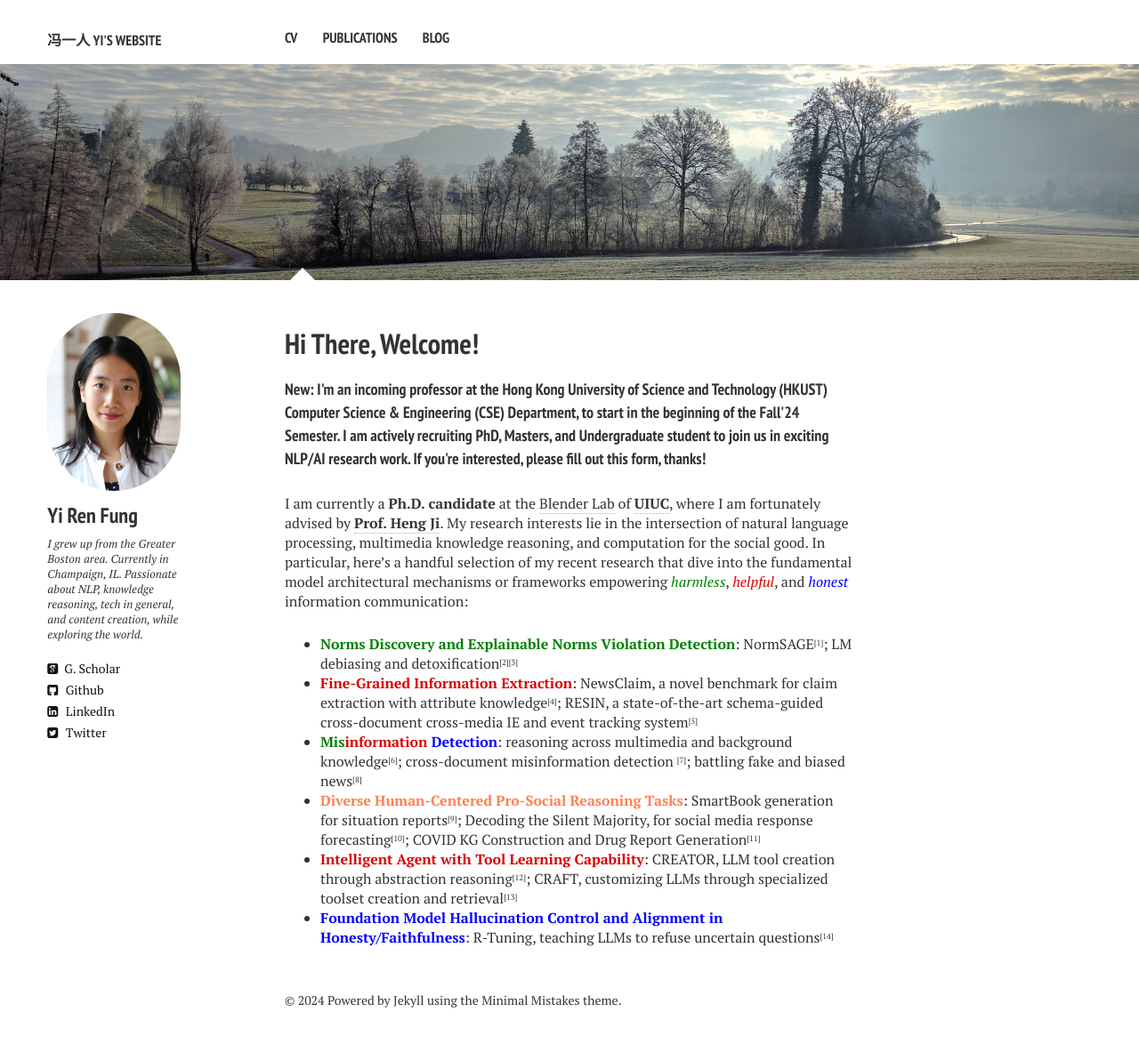
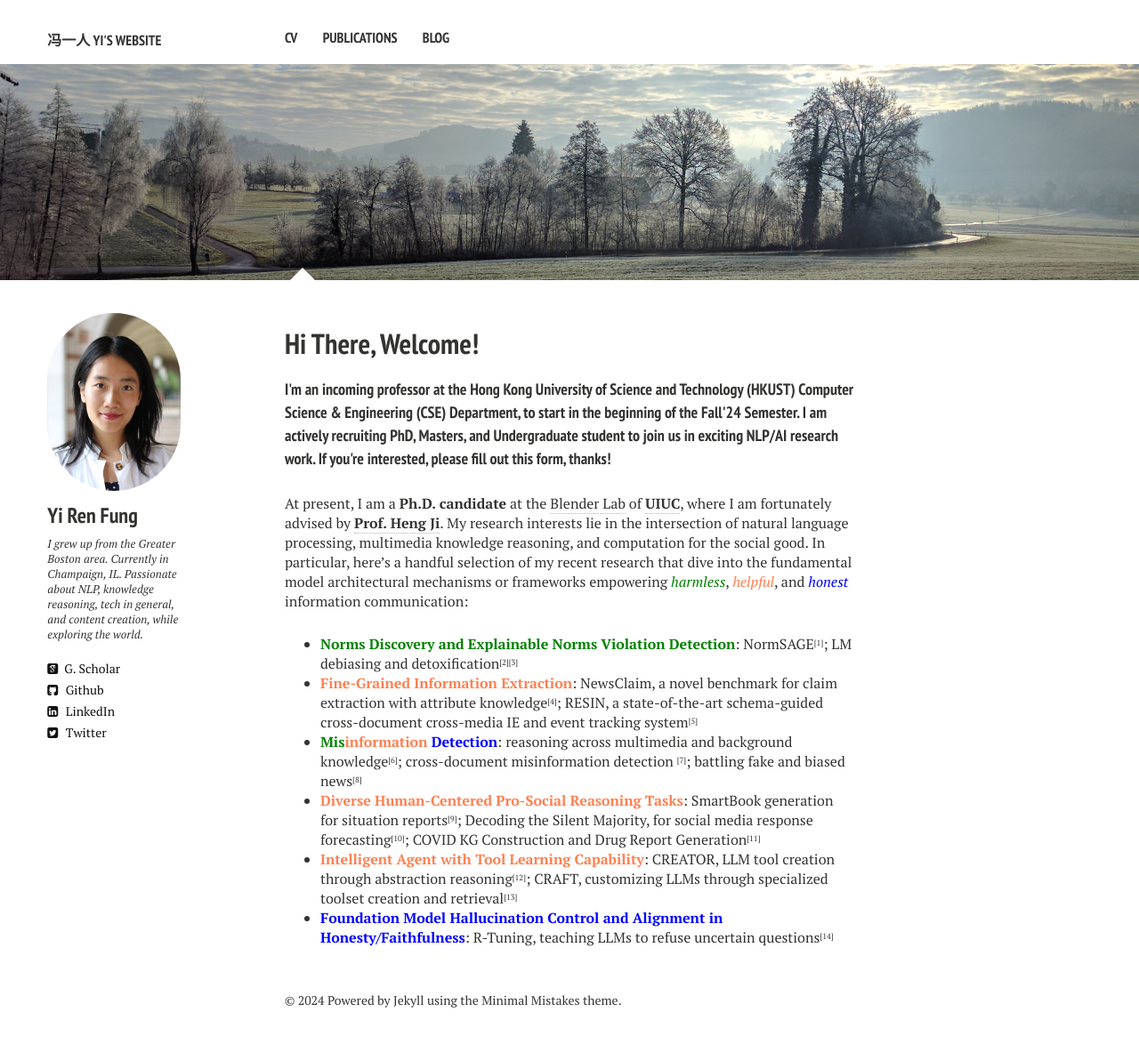
Before and after one commit to yrf1/yrf1.github.io, a Jekyll site: the page built from index.md, in a window 1280 px wide. Shown: the whole page at 89% size. Built offline with Jekyll 4.4.1, drawn with Linux system fonts in a browser that asks for light colours; nearby versions of some CDN libraries.

Commit message:
update color

```diff
--- a/index.md
+++ b/index.md
@@ -7,12 +7,12 @@ image:
   feature: trees.jpg
 ---
 
-<h4>New: I'm an incoming professor at the Hong Kong University of Science and Technology (HKUST) Computer Science & Engineering (CSE) Department, to start in the beginning of the Fall'24 Semester.  I am actively recruiting PhD, Masters, and Undergraduate student to join us in exciting NLP/AI research work. If you're interested, please fill out this <a href="https://forms.gle/wpJh4LCohUMBpANm8" target="_blank">form</a>, thanks!</h4>
+<h4>I'm an incoming professor at the Hong Kong University of Science and Technology (HKUST) Computer Science & Engineering (CSE) Department, to start in the beginning of the Fall'24 Semester.  I am actively recruiting PhD, Masters, and Undergraduate student to join us in exciting NLP/AI research work. If you're interested, please fill out this <a href="https://forms.gle/wpJh4LCohUMBpANm8" target="_blank">form</a>, thanks!</h4>
 
-I am currently a <b>Ph.D. candidate</b> at the <a href="https://blender.cs.illinois.edu/" target="_blank">Blender Lab</a> of <a href="https://cs.illinois.edu/" target="_blank"><b>UIUC</b></a>, where I am fortunately advised by <a href="https://blender.cs.illinois.edu/hengji.html" target="_blank"><b>Prof. Heng Ji</b></a>. My research interests lie in the intersection of natural language processing, multimedia knowledge reasoning, and computation for the social good. In particular, here's a handful selection of my recent research that dive into the fundamental model architectural mechanisms or frameworks empowering <i><font color="green">harmless</font></i>, <i><font color="dark orange">helpful</font></i>, and <i><font color="blue">honest</font></i> information communication:
+At present, I am a <b>Ph.D. candidate</b> at the <a href="https://blender.cs.illinois.edu/" target="_blank">Blender Lab</a> of <a href="https://cs.illinois.edu/" target="_blank"><b>UIUC</b></a>, where I am fortunately advised by <a href="https://blender.cs.illinois.edu/hengji.html" target="_blank"><b>Prof. Heng Ji</b></a>. My research interests lie in the intersection of natural language processing, multimedia knowledge reasoning, and computation for the social good. In particular, here's a handful selection of my recent research that dive into the fundamental model architectural mechanisms or frameworks empowering <i><font color="green">harmless</font></i>, <i><font color="coral">helpful</font></i>, and <i><font color="blue">honest</font></i> information communication:
 * <b><font color="green">Norms Discovery and Explainable Norms Violation Detection</font></b>: NormSAGE<sup><sub>[<a href="https://arxiv.org/abs/2210.08604" target="_blank">1</a>]</sub></sup>; LM debiasing and detoxification<sup><sub>[<a href="https://arxiv.org/abs/2305.12798" target="_blank">2</a>]</sub></sup><sup><sub>[<a href="https://ojs.aaai.org/index.php/AAAI/article/view/26279" target="_blank">3</a>]</sub></sup>
-* <b><font color="dark orange">Fine-Grained Information Extraction</font></b>: NewsClaim, a novel benchmark for claim extraction with attribute knowledge<sup><sub>[<a href="https://arxiv.org/abs/2112.08544" target="_blank">4</a>]</sub></sup>; RESIN, a state-of-the-art schema-guided cross-document cross-media IE and event tracking system<sup><sub>[<a href="https://aclanthology.org/2021.naacl-demos.16/" target="_blank">5</a>]</sub></sup>
-* <b><font color="green">Mis</font><font color="dark orange">information</font> <font color="blue">Detection</font></b>: reasoning across multimedia and background knowledge<sup><sub>[<a href="http://scholar.google.es/citations?user=eUae2K0AAAAJ" target="_blank">6</a>]</sub></sup>; cross-document misinformation detection <sup><sub>[<a href="https://aclanthology.org/2022.naacl-main.40/" target="_blank">7</a>]</sub></sup>; battling fake and biased news<sup><sub>[<a href="https://dl.acm.org/doi/abs/10.1145/3534678.3542615" target="_blank">8</a>]</sub></sup>
+* <b><font color="coral">Fine-Grained Information Extraction</font></b>: NewsClaim, a novel benchmark for claim extraction with attribute knowledge<sup><sub>[<a href="https://arxiv.org/abs/2112.08544" target="_blank">4</a>]</sub></sup>; RESIN, a state-of-the-art schema-guided cross-document cross-media IE and event tracking system<sup><sub>[<a href="https://aclanthology.org/2021.naacl-demos.16/" target="_blank">5</a>]</sub></sup>
+* <b><font color="green">Mis</font><font color="coral">information</font> <font color="blue">Detection</font></b>: reasoning across multimedia and background knowledge<sup><sub>[<a href="http://scholar.google.es/citations?user=eUae2K0AAAAJ" target="_blank">6</a>]</sub></sup>; cross-document misinformation detection <sup><sub>[<a href="https://aclanthology.org/2022.naacl-main.40/" target="_blank">7</a>]</sub></sup>; battling fake and biased news<sup><sub>[<a href="https://dl.acm.org/doi/abs/10.1145/3534678.3542615" target="_blank">8</a>]</sub></sup>
 * <b><font color="coral">Diverse Human-Centered Pro-Social Reasoning Tasks</font></b>: SmartBook generation for situation reports<sup><sub>[<a href="https://arxiv.org/pdf/2303.14337.pdf" target="_blank">9</a>]</sub></sup>; Decoding the Silent Majority, for social media response forecasting<sup><sub>[<a href="https://arxiv.org/pdf/2310.13297.pdf" target="_blank">10</a>]</sub></sup>; COVID KG Construction and Drug Report Generation<sup><sub>[<a href="https://aclanthology.org/2021.naacl-demos.8/" target="_blank">11</a>]</sub></sup>
-* <b><font color="dark orange">Intelligent Agent with Tool Learning Capability</font></b>: CREATOR, LLM tool creation through abstraction reasoning<sup><sub>[<a href="https://arxiv.org/pdf/2305.14318.pdf" target="_blank">12</a>]</sub></sup>; CRAFT, customizing LLMs through specialized toolset creation and retrieval<sup><sub>[<a href="https://arxiv.org/abs/2309.17428" target="_blank">13</a>]</sub></sup>
+* <b><font color="coral">Intelligent Agent with Tool Learning Capability</font></b>: CREATOR, LLM tool creation through abstraction reasoning<sup><sub>[<a href="https://arxiv.org/pdf/2305.14318.pdf" target="_blank">12</a>]</sub></sup>; CRAFT, customizing LLMs through specialized toolset creation and retrieval<sup><sub>[<a href="https://arxiv.org/abs/2309.17428" target="_blank">13</a>]</sub></sup>
 * <b><font color="blue">Foundation Model Hallucination Control and Alignment in Honesty/Faithfulness</font></b>: R-Tuning, teaching LLMs to refuse uncertain questions<sup><sub>[<a href="https://arxiv.org/abs/2311.09677" target="_blank">14</a>]</sub></sup>
```
